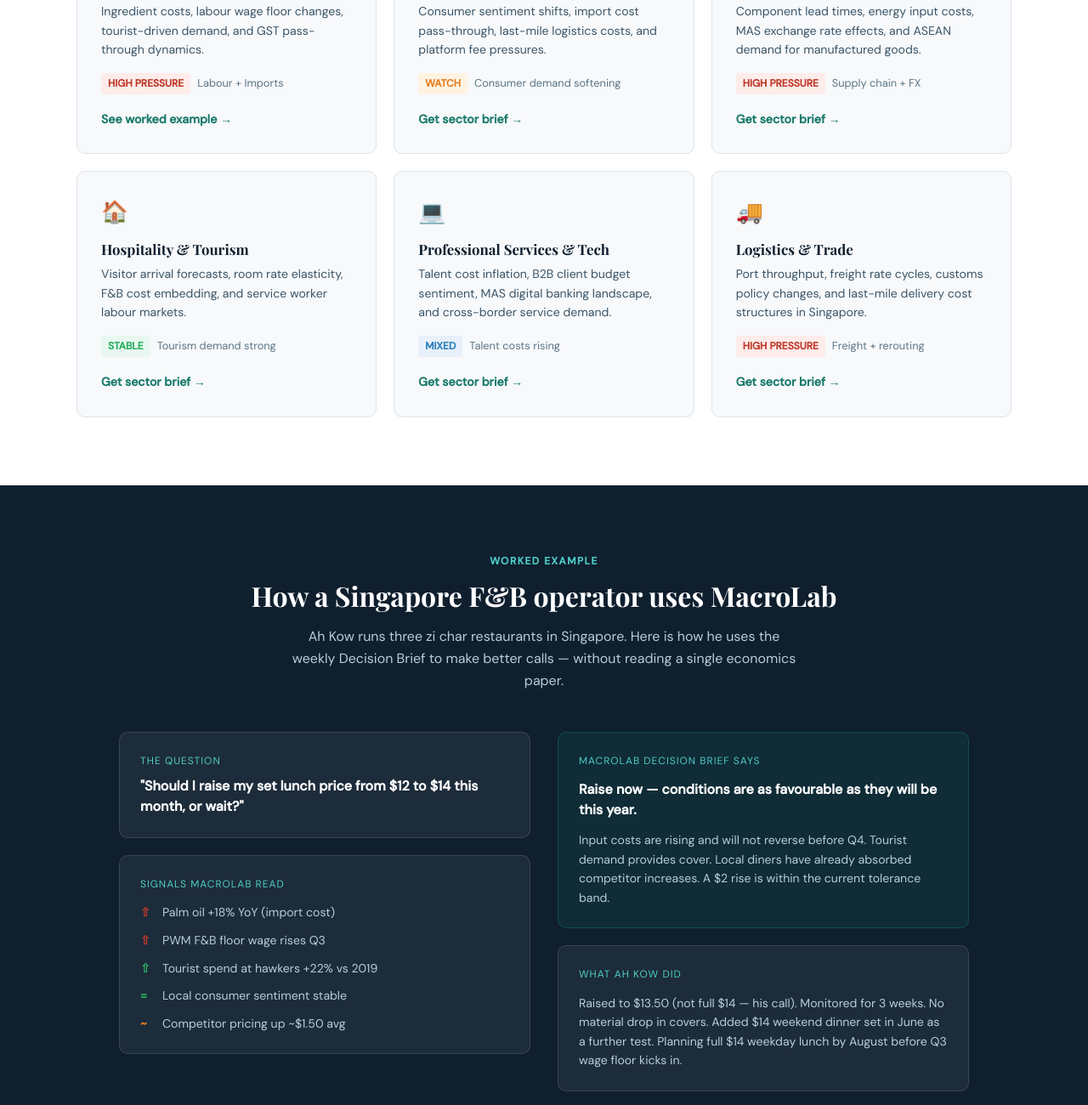
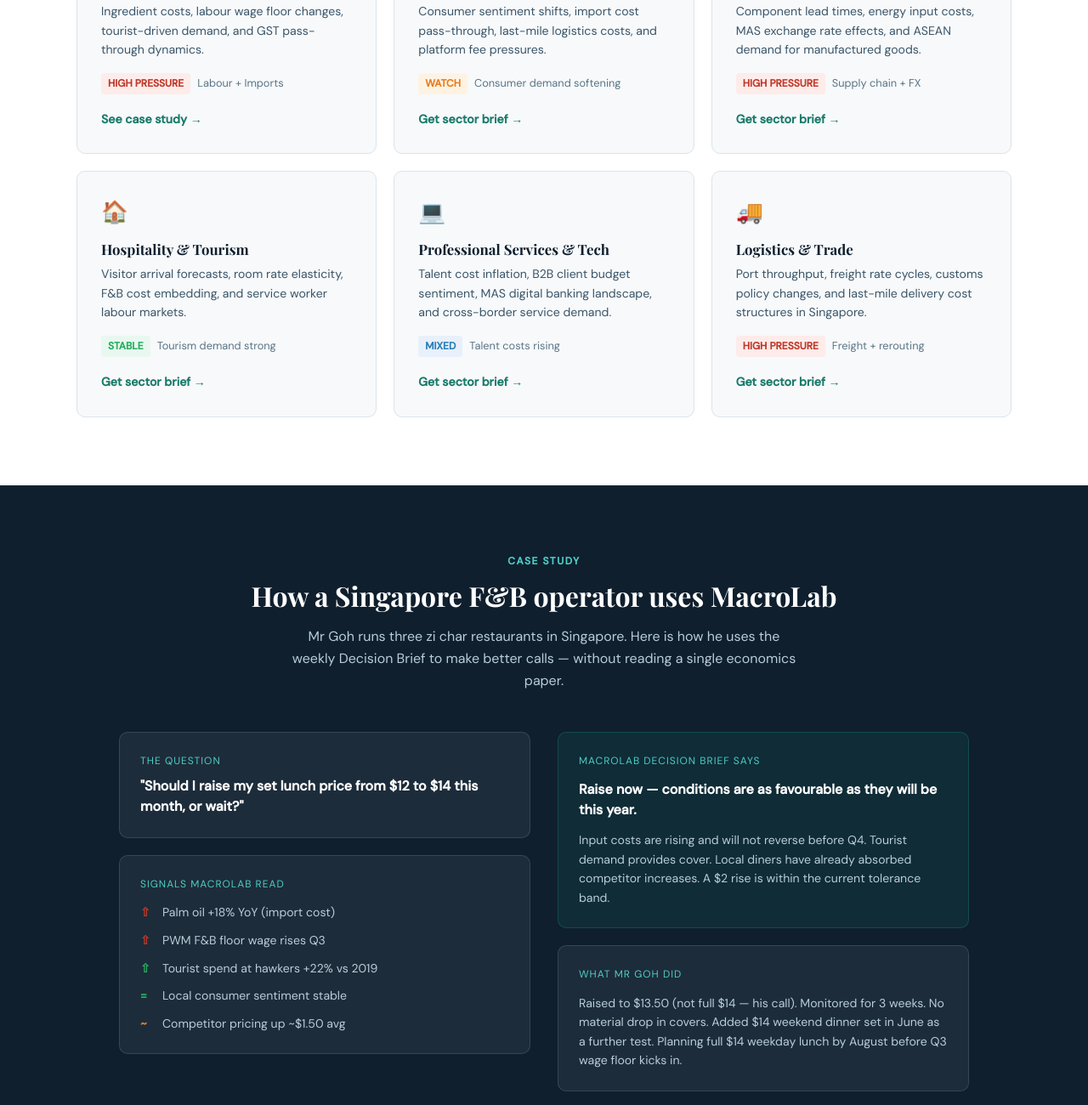
Before and after one commit to gpillai7/macrolab, a plain HTML site: page index.html in a window 1280 px wide. Shown: the part 2780-4080 px from the top of the page at 85% size. Drawn offline with nearby package versions, Linux system fonts and the light colour scheme; a web font is replaced by a local one.

Commit message:
Rename Worked Example to Case Study; rename Ah Kow to Mr Goh

```diff
--- a/index.html
+++ b/index.html
@@ -1433,7 +1433,7 @@
           <span style="background:#fdecea;color:#c0392b;border-radius:4px;padding:3px 8px;font-size:0.75rem;font-weight:700;">HIGH PRESSURE</span>
           <span style="font-size:0.8rem;color:#5a7585;">Labour + Imports</span>
         </div>
-        <a href="#fb-example" style="color:#1a7a6a;font-size:0.88rem;font-weight:600;text-decoration:none;">See worked example &rarr;</a>
+        <a href="#fb-example" style="color:#1a7a6a;font-size:0.88rem;font-weight:600;text-decoration:none;">See case study &rarr;</a>
       </div>
 
       <div style="background:#f7f9fb;border:1px solid #dce4ea;border-radius:10px;padding:28px;">
@@ -1495,13 +1495,13 @@
   </div>
 </section>
 
-<!-- F&B WORKED EXAMPLE -->
+<!-- F&B CASE STUDY -->
 <section id="fb-example" style="background:#0f1f2e;padding:80px 24px;color:#fff;">
   <div style="max-width:1000px;margin:0 auto;">
     <div style="text-align:center;margin-bottom:48px;">
-      <div style="font-size:0.75rem;color:#4ecdc4;font-weight:700;letter-spacing:1.5px;text-transform:uppercase;margin-bottom:12px;">Worked Example</div>
+      <div style="font-size:0.75rem;color:#4ecdc4;font-weight:700;letter-spacing:1.5px;text-transform:uppercase;margin-bottom:12px;">Case Study</div>
       <h2 style="font-family:'Playfair Display',serif;font-size:2rem;color:#ffffff;margin-bottom:16px;">How a Singapore F&amp;B operator uses MacroLab</h2>
-      <p style="font-size:1rem;color:#b8cdd8;max-width:600px;margin:0 auto;">Ah Kow runs three zi char restaurants in Singapore. Here is how he uses the weekly Decision Brief to make better calls &mdash; without reading a single economics paper.</p>
+      <p style="font-size:1rem;color:#b8cdd8;max-width:600px;margin:0 auto;">Mr Goh runs three zi char restaurants in Singapore. Here is how he uses the weekly Decision Brief to make better calls &mdash; without reading a single economics paper.</p>
     </div>
 
     <div style="display:grid;grid-template-columns:1fr 1fr;gap:32px;margin-bottom:40px;">
@@ -1528,7 +1528,7 @@
           <p style="font-size:0.88rem;color:#b8cdd8;line-height:1.6;">Input costs are rising and will not reverse before Q4. Tourist demand provides cover. Local diners have already absorbed competitor increases. A $2 rise is within the current tolerance band.</p>
         </div>
         <div style="background:rgba(255,255,255,0.06);border:1px solid rgba(255,255,255,0.12);border-radius:10px;padding:24px;">
-          <div style="font-size:0.75rem;color:#4ecdc4;text-transform:uppercase;letter-spacing:1px;margin-bottom:12px;">What Ah Kow Did</div>
+          <div style="font-size:0.75rem;color:#4ecdc4;text-transform:uppercase;letter-spacing:1px;margin-bottom:12px;">What Mr Goh Did</div>
           <p style="font-size:0.88rem;color:#b8cdd8;line-height:1.6;">Raised to $13.50 (not full $14 &mdash; his call). Monitored for 3 weeks. No material drop in covers. Added $14 weekend dinner set in June as a further test. Planning full $14 weekday lunch by August before Q3 wage floor kicks in.</p>
         </div>
       </div>
```
